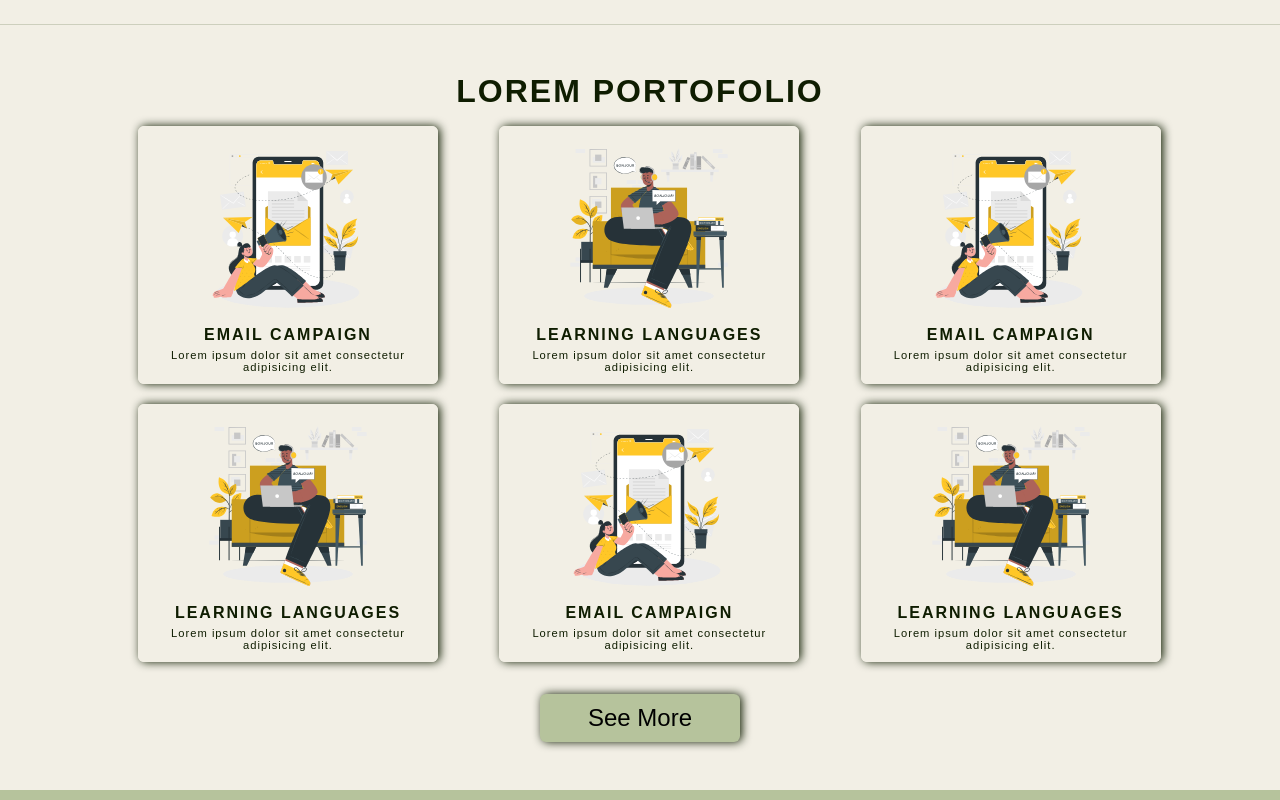
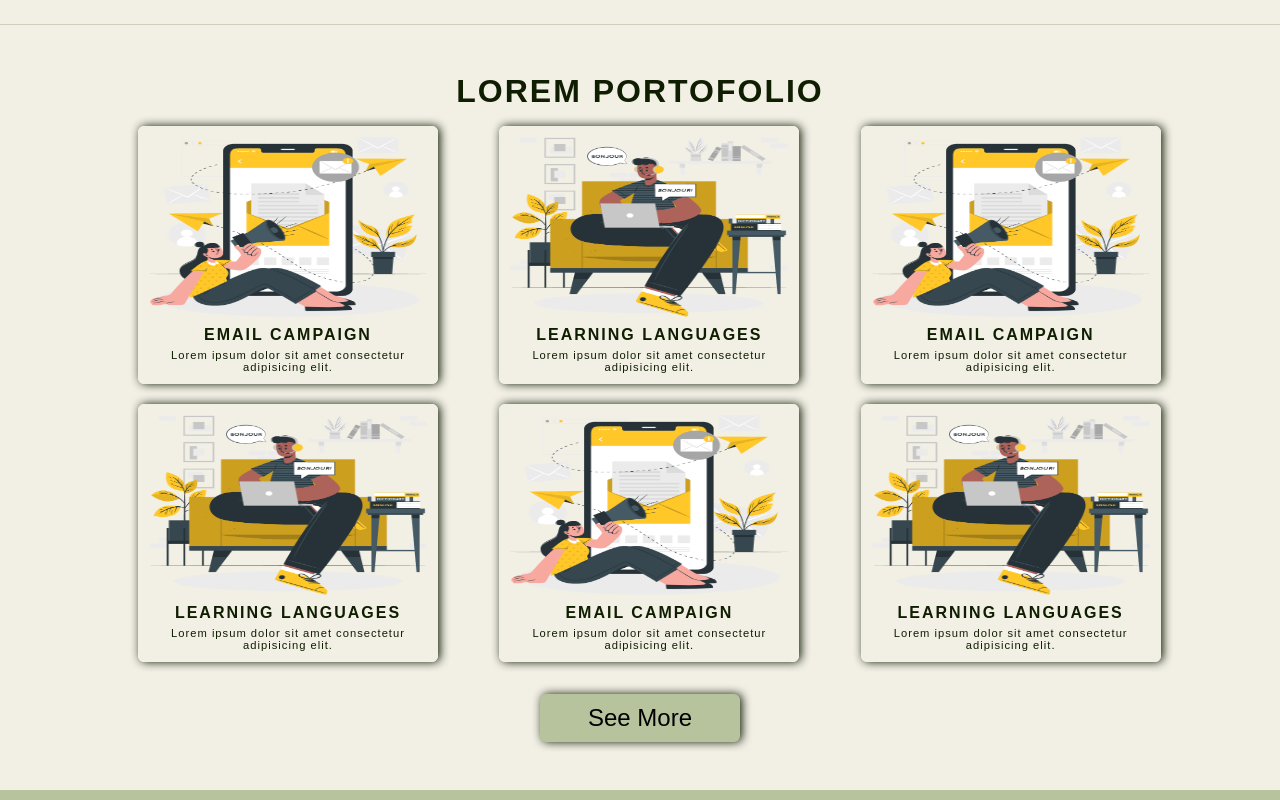
Before and after one commit to sondos-saad/test-portofilo, a plain HTML site: page index.html in a window 1280 px wide. Shown: the part 1260-2060 px from the top of the page. Drawn offline with Linux system fonts and the light colour scheme.

Commit message:
edit photo name

```diff
--- a/index.html
+++ b/index.html
@@ -27,7 +27,7 @@
             <div class="contant-home">
                 <div class="image-home">
 
-                    <img src="/image/pexels-lorenzo-messina-7958605.jpg" alt="home">
+                    <img src="/image/home-porto.png" alt="home">
                 </div>
                 <div class="text-home">
                     <h1>Hi, I'm <strong>Sondos</strong> </h1>
@@ -78,32 +78,32 @@
                 </div>
                 <div class="box-portofolio">
                     <div class="item-box">
-                        <img src="/image/Email campaign-cuate.svg" alt="" class="por-img">
+                        <img src="/image/Email.png" alt="" class="por-img">
                         <h3>Email campaign</h3>
                         <p>Lorem ipsum dolor sit amet consectetur adipisicing elit.</p>
                     </div>
                     <div class="item-box">
-                        <img src="/image/Learning languages-cuate.svg" alt="" class="por-img">
+                        <img src="/image/Learning.png" alt="" class="por-img">
                         <h3>Learning languages</h3>
                         <p>Lorem ipsum dolor sit amet consectetur adipisicing elit.</p>
                     </div>
                     <div class="item-box">
-                        <img src="/image/Email campaign-cuate.svg" alt="" class="por-img">
+                        <img src="/image/Email.png" alt="" class="por-img">
                         <h3>Email campaign</h3>
                         <p>Lorem ipsum dolor sit amet consectetur adipisicing elit.</p>
                     </div>
                     <div class="item-box">
-                        <img src="/image/Learning languages-cuate.svg" alt="" class="por-img">
+                        <img src="/image/Learning.png" alt="" class="por-img">
                         <h3>Learning languages</h3>
                         <p>Lorem ipsum dolor sit amet consectetur adipisicing elit.</p>
                     </div>
                     <div class="item-box">
-                        <img src="/image/Email campaign-cuate.svg" alt="" class="por-img">
+                        <img src="/image/Email.png" alt="" class="por-img">
                         <h3>Email campaign</h3>
                         <p>Lorem ipsum dolor sit amet consectetur adipisicing elit.</p>
                     </div>
                     <div class="item-box">
-                        <img src="/image/Learning languages-cuate.svg" alt="" class="por-img">
+                        <img src="/image/Learning.png" alt="" class="por-img">
                         <h3>Learning languages</h3>
                         <p>Lorem ipsum dolor sit amet consectetur adipisicing elit.</p>
                     </div>
--- a/style.css
+++ b/style.css
@@ -3,6 +3,7 @@
   padding: 0;
   box-sizing: border-box;
   /* font-family: monospace; */
+  font-family: fantasy;
   scroll-behavior: smooth;
 }
 :root {
```
Also changed, not shown: image/Email campaign-cuate.svg (deleted), image/Email.png (added), image/Learning languages-cuate.svg (deleted), image/Learning.png (added), image/image-top-laptops.jpg (deleted), 4 other files.
